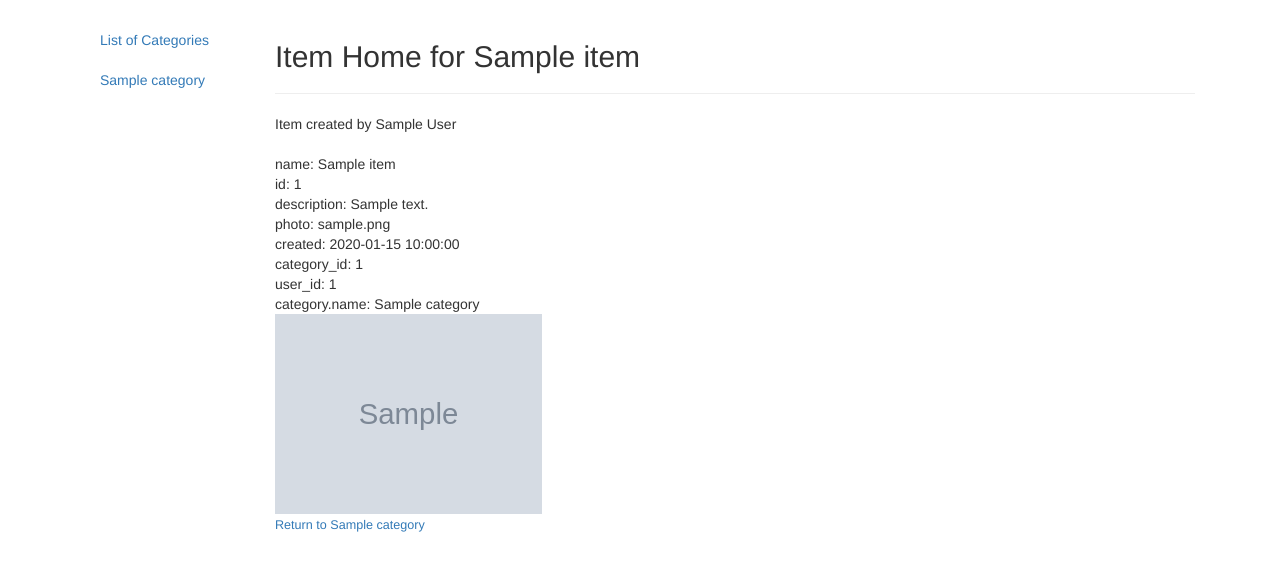
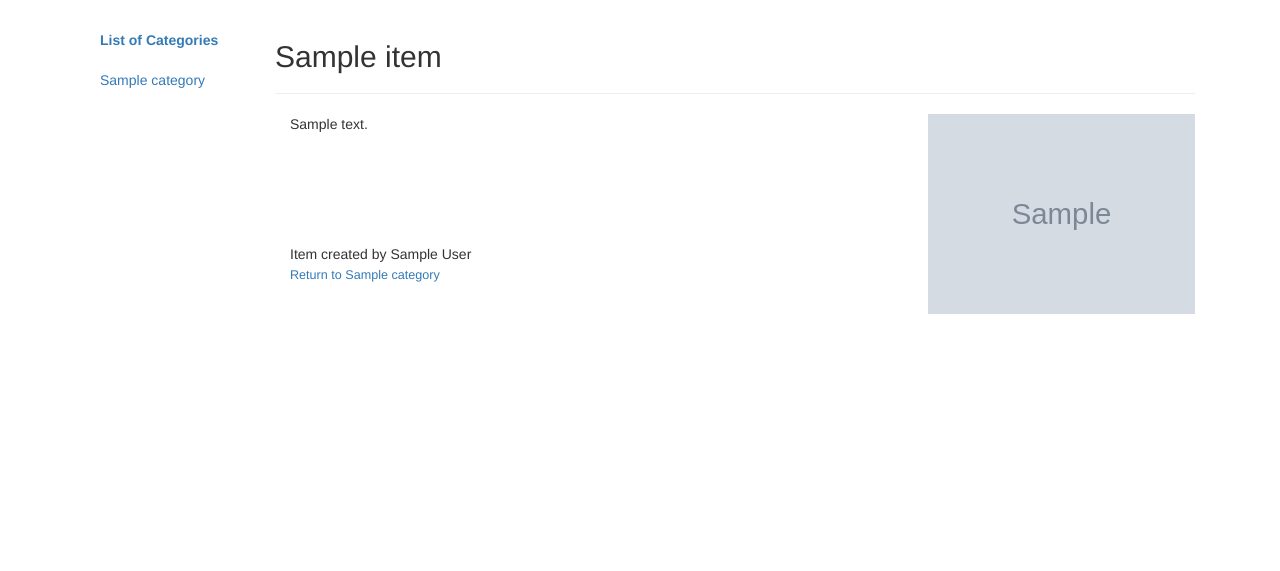
Before and after one commit to jerrywardlow/p3catalog, a Flask app: page /item/1/ in a window 1280 px wide. Shown: the part 52-623 px from the top of the page. Run offline with Flask 2, Linux system fonts and the light colour scheme; tables that the repository leaves empty hold one stand-in row (values such as "Sample post"); grey boxes marked "Sample" are stand-in pictures; some libraries are stand-ins or nearby versions.

Commit message:
Various formatting updates

```diff
--- a/templates/category/categories.html
+++ b/templates/category/categories.html
@@ -8,7 +8,7 @@
 <hr>
 {% for i in categories %}
 <a style="font-size:120%" href='{{url_for('categoryHome', category_id = i.id)}}'>{{i.name}}</a></br>
-Created by: {{i.user.name}}</br></br>
+{{i.description}}</br></br>
 {% endfor %}
 
 {% endblock %}
--- a/templates/item/itemdelete.html
+++ b/templates/item/itemdelete.html
@@ -14,7 +14,7 @@ Are you sure you want to delete {{item.name}}?</br>
 <input type='submit', value = 'Delete'></br>
 <a style="font-size:90%" href='{{url_for('itemHome', item_id = item.id)}}'>Cancel</a>
 </div>
-<div class =pull-right>
+<div class=pull-right>
   {% if item.photo %}
   <img src={{item.photo}} height="200"/></br>
   {% endif %}
--- a/templates/item/itemhome.html
+++ b/templates/item/itemhome.html
@@ -4,28 +4,25 @@
 
 {% block content %}
 
-<h2>Item Home for {{item.name}}</h2>
+<h2>{{item.name}}</h2>
 <hr>
-Item created by {{item.user.name}}</br></br>
 
-name: {{item.name}}</br>
-id: {{item.id}}</br>
-description: {{item.description}}</br>
-photo: {{item.photo}}</br>
-created: {{item.created}}</br>
-category_id: {{item.category_id}}</br>
-user_id: {{item.user_id}}</br>
-category.name: {{item.category.name}}</br>
+<div class="col-sm-6">
+  <p style="padding-bottom: 100px;">{{item.description}}</p>
 
-{% if item.photo %}
-<img src={{item.photo}} height="200"/></br>
-{% endif %}
-
+Item created by {{item.user.name}}</br>
 {% if ownership_status %}
-<a style="font-size:90%" href='{{url_for('itemEdit', item_id = item.id)}}'>Edit Item</a></br>
+<a style="font-size:90%" href='{{url_for('itemEdit', item_id = item.id)}}'>Edit Item</a> |
 <a style="font-size:90%" href='{{url_for('itemDelete', item_id = item.id)}}'>Delete Item</a></br>
 {% endif %}
 
 <a style="font-size:90%" href='{{url_for('categoryHome', category_id=item.category.id)}}'>Return to {{item.category.name}}</a></br>
+</div>
+
+<div class=pull-right>
+  {% if item.photo %}
+  <img src={{item.photo}} height="200"/></br>
+  {% endif %}
+</div>
 
 {% endblock %}
--- a/templates/item/items.html
+++ b/templates/item/items.html
@@ -14,7 +14,7 @@
 <div class="thumb" style="background-image: url('/static/noimg.png');" title='{{i.name}}'></div>
 {% endif %}
 <a href='{{url_for('itemHome', item_id = i.id)}}'>{{i.name}}</a></br>
-Created by: {{i.user.name}}</br></br>
+</br></br>
 {% endfor %}
 
 {% endblock %}
--- a/templates/sidebar.html
+++ b/templates/sidebar.html
@@ -1,6 +1,6 @@
 <div class="col-sm-2">
     <ul class="nav">
-      <li><a href="/categories">List of Categories</a></li>
+      <li><a href="/categories"><b>List of Categories</b></a></li>
       {% for i in categories %}
       <li><a href='{{url_for('categoryHome', category_id = i.id)}}'>{{i.name}}</a></li>
       {% endfor %}
```
Also changed, not shown: templates/category/categoryhome.html (+15 -6 lines).
